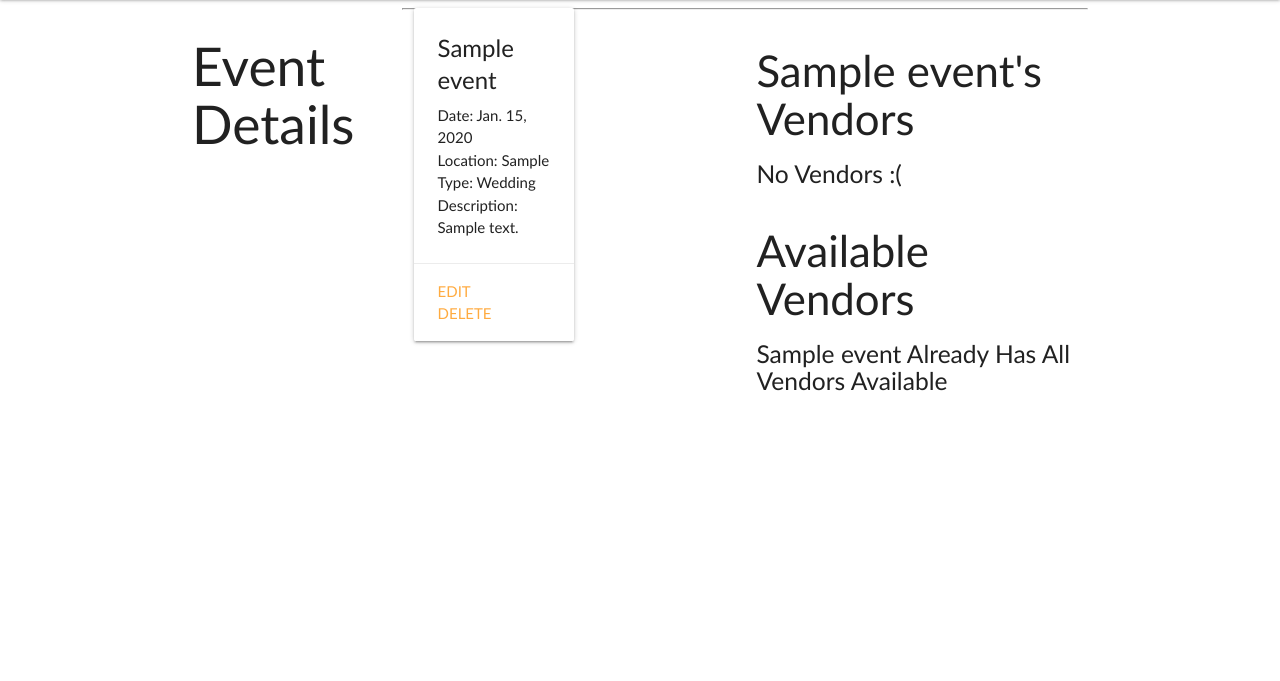
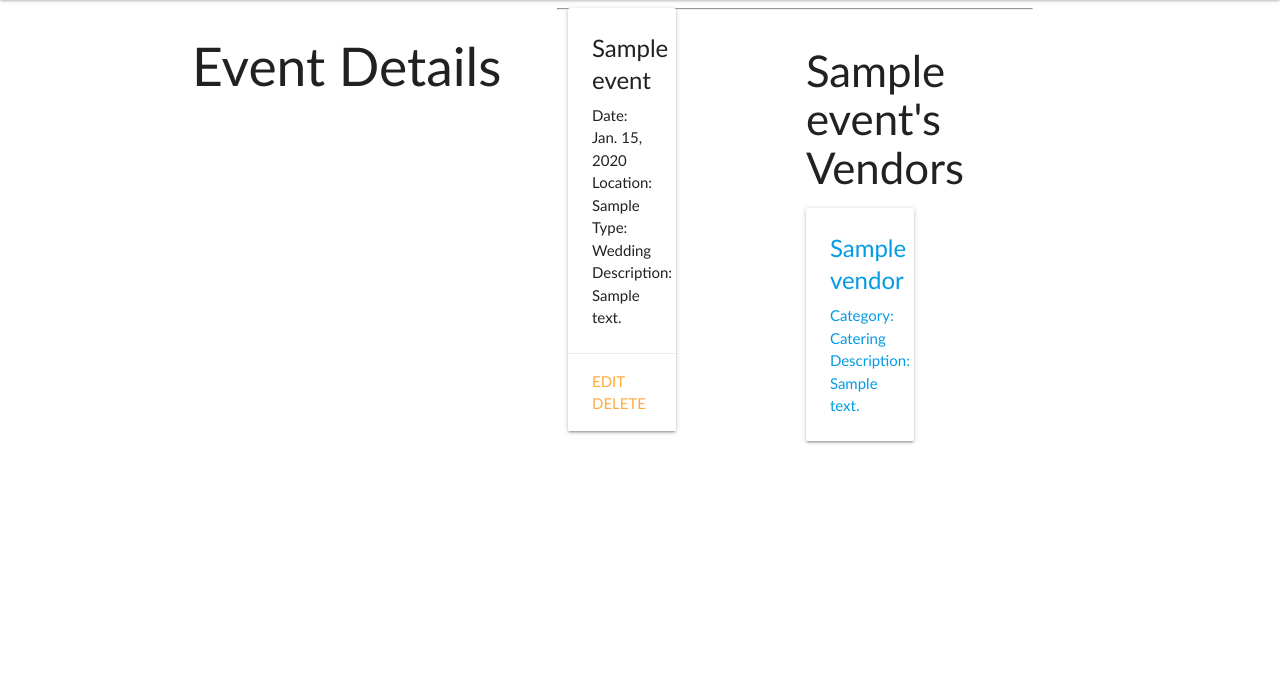
Before and after one commit to dszwarc/DEVentful, a Django app: page /events/1/ in a window 1280 px wide. Shown: the part 65-746 px from the top of the page. Run offline with Django 4.2, Linux system fonts and the light colour scheme; a user stored in the database is signed in; tables that the repository leaves empty hold one stand-in row (values such as "Sample post").

Commit message:
vendors display on event details page

```diff
--- a/main_app/templates/main_app/event_detail.html
+++ b/main_app/templates/main_app/event_detail.html
@@ -24,41 +24,19 @@
     <div class="row">
         <div class="col s6">
             <h3>{{ event.event_name }}'s Vendors</h3>
-            {% if event.vendors.count %}
-            {% for vendor in event.vendors.all %}
-            <div class="card">
+            {% if event.vendor_set.all.count %}
+            {% for vendor in event.vendor_set.all %}
+            <a href="{% url 'vendor_detail' vendor.id %}"><div class="card">
                 <div class="card-content">
                     <span class="card-title">{{ vendor.vendor_name }}</span>
                     <p>Category: {{ vendor.get_category_display }}</p>
                     <p>Description: {{ vendor.description }}</p>
                 </div>
+            </a>
             </div>
             {% endfor %}
             {% else %}
             <h5>No Vendors :(</h5>
-            {% endif %}
-        </div>
-        <!-- Available vendors will come after this line -->
-        <div class="col s6">
-            <h3>Available Vendors</h3>
-            {% if vendors.count %}
-            {% for vendor in vendors.all %}
-            <div class="card">
-                <div class="card-content">
-                    <span class="card-title">{{ vendor.vendor_name }}</span>
-                    <p>Category: {{ vendor.get_category_display }}</p>
-                    <p>Description: {{ vendor.description }}</p>
-                </div>
-                <div class="card-action">
-                    <form action="{% url 'assoc_vendor' event.id vendor.id %}" method="post">
-                        {% csrf_token %}
-                        <button type="submit" class="btn">Add</button>
-                    </form>
-                </div>
-            </div>
-            {% endfor %}
-            {% else %}
-            <h5>{{event.event_name}} Already Has All Vendors Available</h5>
             {% endif %}
         </div>
     </div>
--- a/main_app/templates/registration/login.html
+++ b/main_app/templates/registration/login.html
@@ -3,7 +3,6 @@
 
 {% block content %}
 <h1>Log In</h1>
-
 
 <form action="{% url 'login' %}" method="POST">
 	{% csrf_token %}
--- a/main_app/views.py
+++ b/main_app/views.py
@@ -50,6 +50,7 @@ def event_index(request):
 class EventDetail(LoginRequiredMixin, DetailView):
     model = Event
 
+
 class EventDelete(LoginRequiredMixin, DeleteView):
     model = Event
     success_url = '/events/'
```
